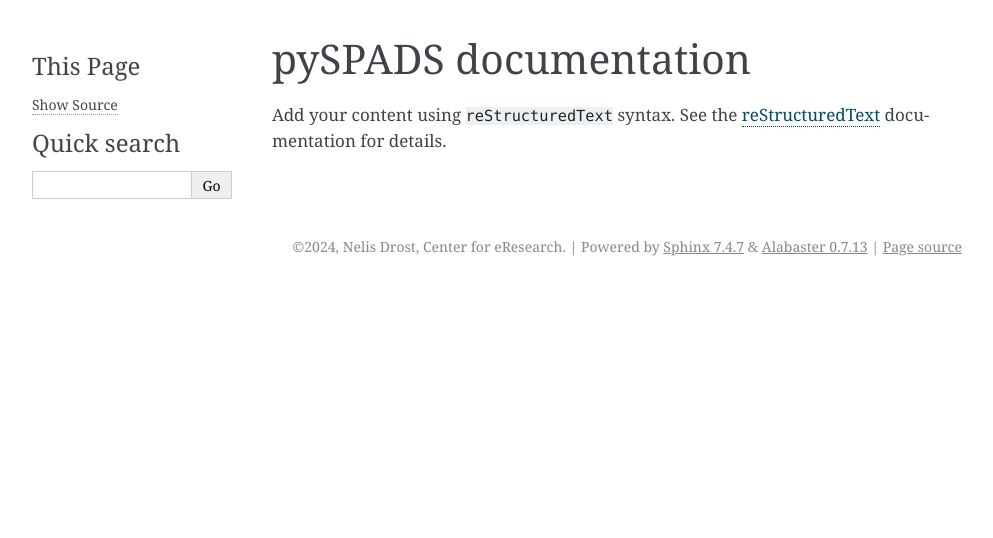
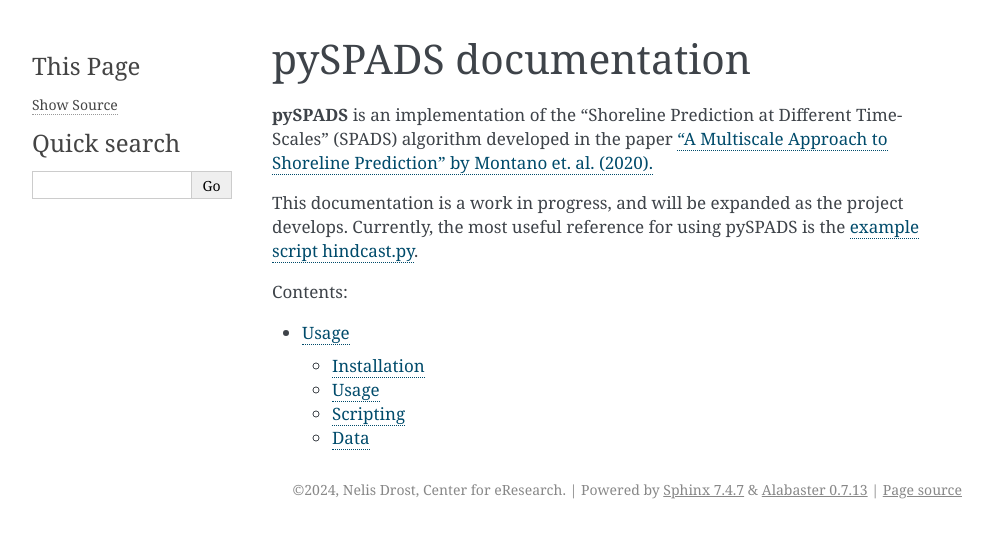
Before and after one commit to UoA-eResearch/pySPADS, a Sphinx documentation site: the page built from docs/source/index.rst, in a window 1280 px wide. Shown: the top 538 px of the page, without its empty margins (148-1141 px from the left). Built offline with Sphinx 7.4.7, drawn with Linux system fonts in a browser that asks for light colours.

Commit message:
feat(docs): MVP sphinx docs

```diff
--- a/docs/source/index.rst
+++ b/docs/source/index.rst
@@ -1,16 +1,12 @@
-.. pySPADS documentation master file, created by
-   sphinx-quickstart on Fri Nov 22 15:29:50 2024.
-   You can adapt this file completely to your liking, but it should at least
-   contain the root `toctree` directive.
-
 pySPADS documentation
 =====================
 
-Add your content using ``reStructuredText`` syntax. See the
-`reStructuredText <https://www.sphinx-doc.org/en/master/usage/restructuredtext/index.html>`_
-documentation for details.
+**pySPADS** is an implementation of the "Shoreline Prediction at Different Time-Scales" (SPADS) algorithm developed in the paper `"A Multiscale Approach to Shoreline Prediction" by Montano et. al. (2020). <https://agupubs.onlinelibrary.wiley.com/doi/10.1029/2020GL090587>`_
 
+This documentation is a work in progress, and will be expanded as the project develops. Currently, the most useful reference for using pySPADS is the `example script hindcast.py <https://github.com/UoA-eResearch/pySPADS/blob/main/scripts/hindcast.py>`_.
 
 .. toctree::
    :maxdepth: 2
    :caption: Contents:
+
+   usage
--- /dev/null
+++ b/docs/source/usage.rst
@@ -0,0 +1,36 @@
+Usage
+=====
+
+Installation
+------------
+
+To use pySPADS, first install it using pip - it is recommended you do this in a `virtual environment <https://docs.python.org/3/library/venv.html>`_.:
+
+.. code-block:: console
+
+    (.venv) $ pip install pySPADS
+
+Usage
+-----
+
+There are three main ways to use pySPADS:
+- As a command line interface (CLI) tool (work in progress, not yet recommended)
+- As a Python package, by importing the relevant modules and functions into your own script (recommended)
+- By using `Snakemake <https://snakemake.readthedocs.io/en/stable/>`_ to create and run a pipeline
+
+Scripting
+---------
+
+Example scripts, on which to base your own, can be found in the `scripts directory <https://github.com/UoA-eResearch/pySPADS/tree/main/scripts>`_ of the `pySPADS repository <https://github.com/UoA-eResearch/pySPADS>`_.
+
+Data
+----
+
+Example data can be found in the `data directory <https://github.com/UoA-eResearch/pySPADS/tree/main/data/example_run>`_ of the pySPADS repository.
+
+pySPADS expects data to be provided as a set of CSV files, each having a datetime column (with a consistent label across input files), and any number of timeseries columns.
+Timeseries with matching indices can be combined into a single CSV file with multiple columns, or provided as separate files with duplicate datetime columns.
+
+pySPADS expects data to be sampled daily. Data sampled more frequently will be averaged within each day, data sampled at a lower frequency will be linearly interpolated to daily values.
+
+The *config.yaml* file within the example data directory contains configuration details used by the Snakemake pipeline. This file can be modified to suit your own data and requirements, but is not needed by either the CLI or example scripts.
```
